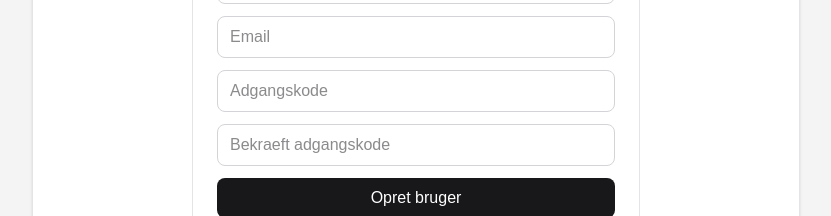
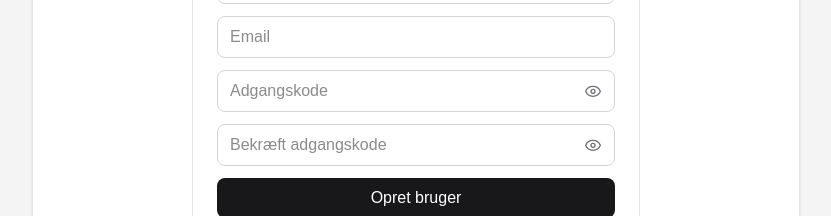
Before and after one commit to Nikolajkng/tradesman, a Next.js app in the folder app/: page /signup in a window 1280 px wide. Shown: the part 399-615 px from the top of the page, without its empty margins (224-1055 px from the left). Built offline with nearby package versions, Linux system fonts and the light colour scheme; no server answers.

Commit message:
Fix Danish text typos in login and signup pages; enhance header button styles

```diff
--- a/app/src/app/login/page.tsx
+++ b/app/src/app/login/page.tsx
@@ -64,7 +64,7 @@ export default function LoginPage() {
     <div className="mx-auto max-w-md rounded-2xl border border-zinc-200 p-6">
       <h1 className="mb-1 text-2xl font-semibold">Log ind</h1>
       <p className="mb-6 text-sm text-zinc-600">
-        Brug din email og adgangskode for at tilgaa dashboardet.
+        Brug din email og adgangskode for at tilgå dashboardet.
       </p>
 
       <form onSubmit={handleSignIn} className="space-y-3">
--- a/app/src/app/signup/page.tsx
+++ b/app/src/app/signup/page.tsx
@@ -11,6 +11,8 @@ export default function SignupPage() {
   const [email, setEmail] = useState("");
   const [password, setPassword] = useState("");
   const [confirmPassword, setConfirmPassword] = useState("");
+  const [showPassword, setShowPassword] = useState(false);
+  const [showConfirmPassword, setShowConfirmPassword] = useState(false);
   const [loading, setLoading] = useState(false);
   const [message, setMessage] = useState<string | null>(null);
   const [error, setError] = useState<string | null>(null);
@@ -39,7 +41,7 @@ export default function SignupPage() {
       return;
     }
 
-    const { error: signUpError } = await supabase.auth.signUp({
+    const { data, error: signUpError } = await supabase.auth.signUp({
       email,
       password,
       options: {
@@ -53,12 +55,30 @@ export default function SignupPage() {
     setLoading(false);
 
     if (signUpError) {
-      setError(signUpError.message);
+      const isEmailTaken =
+        signUpError.message.toLowerCase().includes("already") ||
+        signUpError.message.toLowerCase().includes("registered");
+
+      setError(
+        isEmailTaken
+          ? "Denne email er allerede i brug. Proev at logge ind i stedet."
+          : signUpError.message,
+      );
+      return;
+    }
+
+    // Supabase can return a user with no identities when the email already exists.
+    if (
+      data.user &&
+      Array.isArray(data.user.identities) &&
+      data.user.identities.length === 0
+    ) {
+      setError("Denne email er allerede i brug. Proev at logge ind i stedet.");
       return;
     }
 
     setMessage(
-      "Brugeren er oprettet. Tjek din email og bekraeft kontoen via linket.",
+      "Brugeren er oprettet. Tjek din email og bekræft kontoen via linket.",
     );
 
     setFullName("");
@@ -91,22 +111,140 @@ export default function SignupPage() {
           onChange={(event) => setEmail(event.target.value)}
           required
         />
+        <div className="relative">
           <input
-          type="password"
+            type={showPassword ? "text" : "password"}
             placeholder="Adgangskode"
-          className="w-full rounded-lg border border-zinc-300 px-3 py-2"
+            className="w-full rounded-lg border border-zinc-300 px-3 py-2 pr-11"
             value={password}
             onChange={(event) => setPassword(event.target.value)}
             required
           />
+          <button
+            type="button"
+            onClick={() => setShowPassword((current) => !current)}
+            aria-label={showPassword ? "Skjul adgangskode" : "Vis adgangskode"}
+            title={showPassword ? "Skjul adgangskode" : "Vis adgangskode"}
+            className="absolute right-2 top-1/2 inline-flex h-7 w-7 -translate-y-1/2 items-center justify-center rounded-md text-zinc-500 transition-colors hover:bg-zinc-100 hover:text-zinc-800 focus-visible:outline-none focus-visible:ring-2 focus-visible:ring-zinc-400"
+          >
+            {showPassword ? (
+              <svg
+                viewBox="0 0 24 24"
+                fill="none"
+                className="h-4 w-4"
+                aria-hidden="true"
+              >
+                <path
+                  d="M3 3l18 18M10.58 10.58a2 2 0 102.83 2.83"
+                  stroke="currentColor"
+                  strokeWidth="2"
+                  strokeLinecap="round"
+                  strokeLinejoin="round"
+                />
+                <path
+                  d="M9.88 5.08A10.94 10.94 0 0112 5c5 0 9.27 3.11 11 7.5a11.82 11.82 0 01-4.21 5.28M6.61 6.61A12.05 12.05 0 001 12.5 11.82 11.82 0 005.22 17.78"
+                  stroke="currentColor"
+                  strokeWidth="2"
+                  strokeLinecap="round"
+                  strokeLinejoin="round"
+                />
+              </svg>
+            ) : (
+              <svg
+                viewBox="0 0 24 24"
+                fill="none"
+                className="h-4 w-4"
+                aria-hidden="true"
+              >
+                <path
+                  d="M1 12.5C2.73 8.11 7 5 12 5s9.27 3.11 11 7.5C21.27 16.89 17 20 12 20S2.73 16.89 1 12.5z"
+                  stroke="currentColor"
+                  strokeWidth="2"
+                  strokeLinecap="round"
+                  strokeLinejoin="round"
+                />
+                <circle
+                  cx="12"
+                  cy="12.5"
+                  r="3"
+                  stroke="currentColor"
+                  strokeWidth="2"
+                />
+              </svg>
+            )}
+          </button>
+        </div>
+        <div className="relative">
           <input
-          type="password"
-          placeholder="Bekraeft adgangskode"
-          className="w-full rounded-lg border border-zinc-300 px-3 py-2"
+            type={showConfirmPassword ? "text" : "password"}
+            placeholder="Bekræft adgangskode"
+            className="w-full rounded-lg border border-zinc-300 px-3 py-2 pr-11"
             value={confirmPassword}
             onChange={(event) => setConfirmPassword(event.target.value)}
             required
           />
+          <button
+            type="button"
+            onClick={() => setShowConfirmPassword((current) => !current)}
+            aria-label={
+              showConfirmPassword
+                ? "Skjul bekræft adgangskode"
+                : "Vis bekræft adgangskode"
+            }
+            title={
+              showConfirmPassword
+                ? "Skjul bekræft adgangskode"
+                : "Vis bekræft adgangskode"
+            }
+            className="absolute right-2 top-1/2 inline-flex h-7 w-7 -translate-y-1/2 items-center justify-center rounded-md text-zinc-500 transition-colors hover:bg-zinc-100 hover:text-zinc-800 focus-visible:outline-none focus-visible:ring-2 focus-visible:ring-zinc-400"
+          >
+            {showConfirmPassword ? (
+              <svg
+                viewBox="0 0 24 24"
+                fill="none"
+                className="h-4 w-4"
+                aria-hidden="true"
+              >
+                <path
+                  d="M3 3l18 18M10.58 10.58a2 2 0 102.83 2.83"
+                  stroke="currentColor"
+                  strokeWidth="2"
+                  strokeLinecap="round"
+                  strokeLinejoin="round"
+                />
+                <path
+                  d="M9.88 5.08A10.94 10.94 0 0112 5c5 0 9.27 3.11 11 7.5a11.82 11.82 0 01-4.21 5.28M6.61 6.61A12.05 12.05 0 001 12.5 11.82 11.82 0 005.22 17.78"
+                  stroke="currentColor"
+                  strokeWidth="2"
+                  strokeLinecap="round"
+                  strokeLinejoin="round"
+                />
+              </svg>
+            ) : (
+              <svg
+                viewBox="0 0 24 24"
+                fill="none"
+                className="h-4 w-4"
+                aria-hidden="true"
+              >
+                <path
+                  d="M1 12.5C2.73 8.11 7 5 12 5s9.27 3.11 11 7.5C21.27 16.89 17 20 12 20S2.73 16.89 1 12.5z"
+                  stroke="currentColor"
+                  strokeWidth="2"
+                  strokeLinecap="round"
+                  strokeLinejoin="round"
+                />
+                <circle
+                  cx="12"
+                  cy="12.5"
+                  r="3"
+                  stroke="currentColor"
+                  strokeWidth="2"
+                />
+              </svg>
+            )}
+          </button>
+        </div>
 
         {error ? <p className="text-sm text-red-600">{error}</p> : null}
         {message ? <p className="text-sm text-emerald-700">{message}</p> : null}
--- a/app/src/components/Header.tsx
+++ b/app/src/components/Header.tsx
@@ -1,7 +1,6 @@
 "use client";
 
 import Image from "next/image";
-import Link from "next/link";
 import { useEffect, useState } from "react";
 import { usePathname, useRouter } from "next/navigation";
 import { createClient } from "@/lib/supabase/client";
@@ -80,21 +79,14 @@ export default function Header({ initialEmail }: HeaderProps) {
             priority
           />
         </div>
-        {!showAuthButton || loading ? null : email ? (
+        {!showAuthButton || loading || !email ? null : (
           <button
             type="button"
             onClick={handleSignOut}
-            className="rounded-lg border border-zinc-300 px-3 py-1.5 text-sm text-zinc-800"
+            className="rounded-lg border border-zinc-300 bg-white px-3 py-1.5 text-sm text-zinc-800 transition hover:-translate-y-0.5 hover:border-zinc-400 hover:shadow-sm"
           >
             Log ud
           </button>
-        ) : (
-          <Link
-            href="/login"
-            className="rounded-lg border border-zinc-300 px-3 py-1.5 text-sm text-zinc-800"
-          >
-            Log ind
-          </Link>
         )}
       </div>
       <h1 className="text-2xl font-semibold tracking-tight">{welcomeLabel}</h1>
```
Lines whose indentation alone changed are shown as unchanged.
